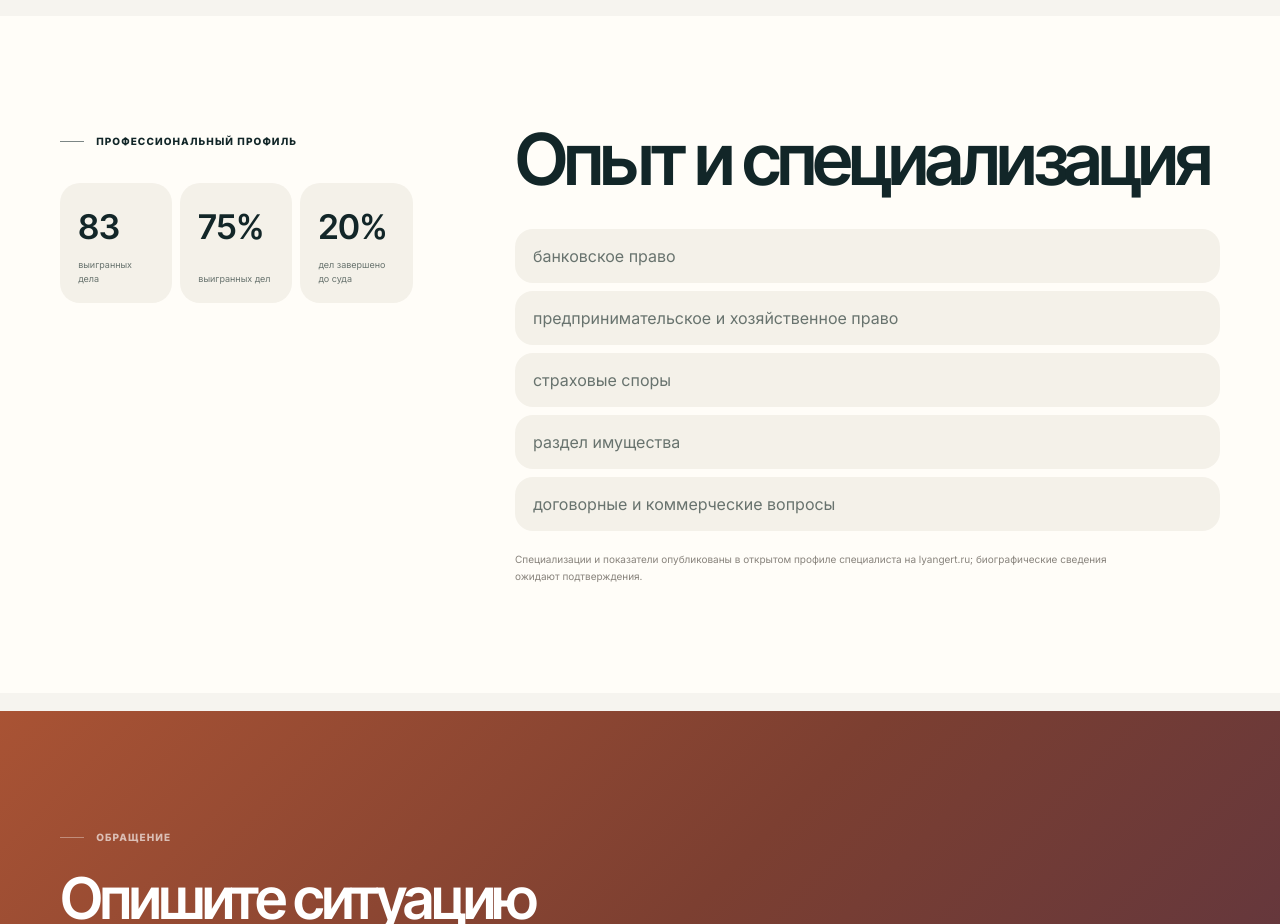
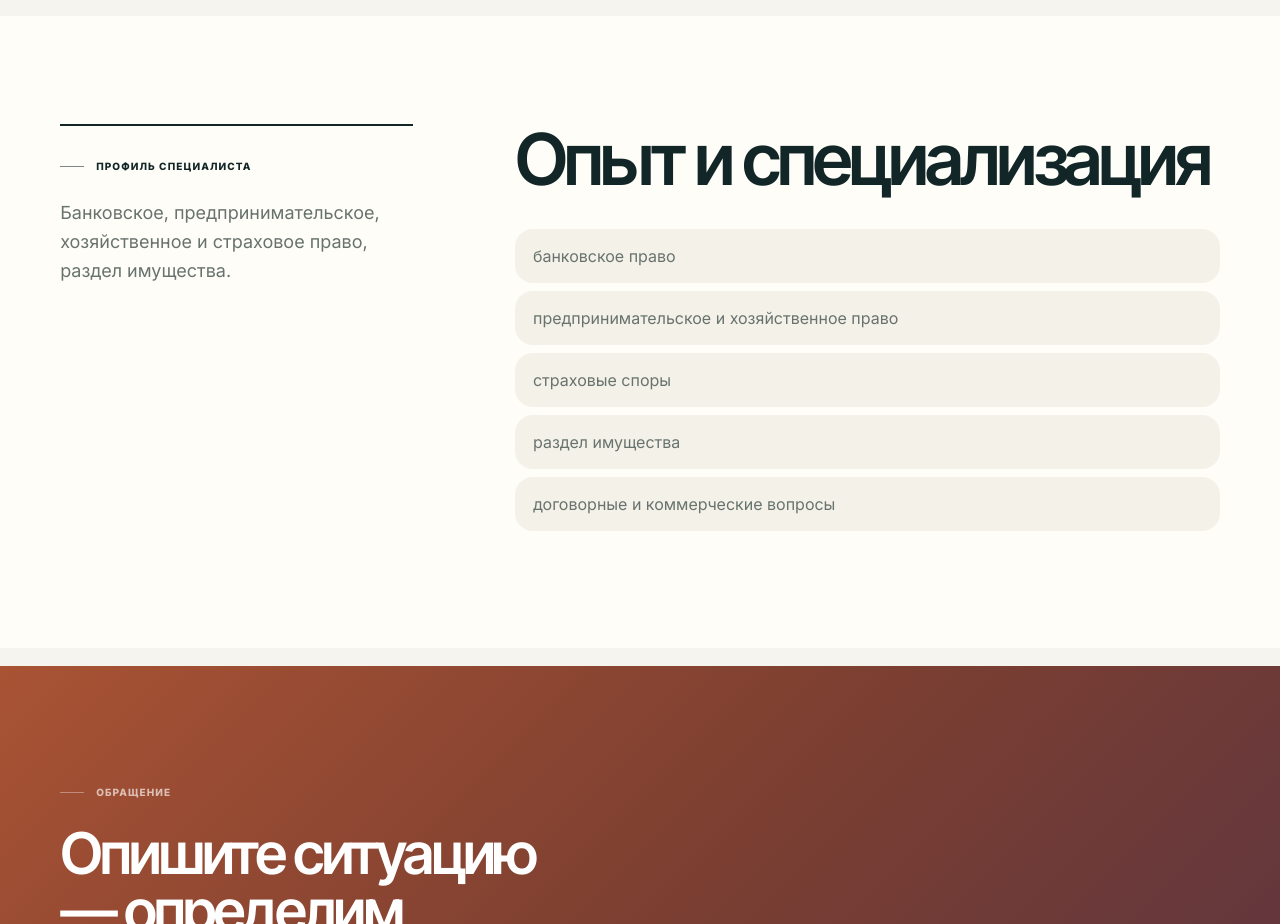
Before and after one commit to richmanstudio/outsourcing, a Next.js app: page /team/anna-radchenko in a window 1280 px wide. Shown: the part 806-1730 px from the top of the page. Built offline with nearby package versions, Linux system fonts and the light colour scheme; no server answers.

Commit message:
content: remove unverified litigation win-rate claims from lawyer profiles

```diff
--- a/app/team/[slug]/page.tsx
+++ b/app/team/[slug]/page.tsx
@@ -64,8 +64,8 @@ export default async function PersonPage({ params }: PersonRouteProps) {
 
         <section className="section corp-section">
           <div className="shell person-profile-grid">
-            <div><span className="kicker">Профессиональный профиль</span><div className="person-metric-grid">{person.metrics.map((metric) => <div key={metric.label}><strong>{metric.value}</strong><span>{metric.label}</span></div>)}</div></div>
-            <div className="corp-prose"><h2>Опыт и специализация</h2><ul className="person-experience-list">{person.experience.map((item) => <li key={item}>{item}</li>)}</ul><p className="source-note">{person.sourceNote}</p></div>
+            <div className="ed-person-summary"><span className="kicker">Профиль специалиста</span><p>{person.focus}</p></div>
+            <div className="corp-prose"><h2>Опыт и специализация</h2><ul className="person-experience-list">{person.experience.map((item) => <li key={item}>{item}</li>)}</ul></div>
           </div>
         </section>
 
```
